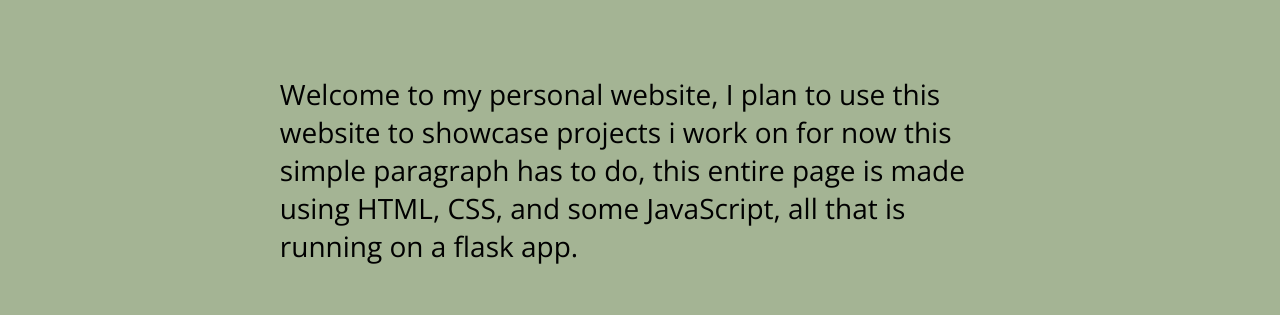
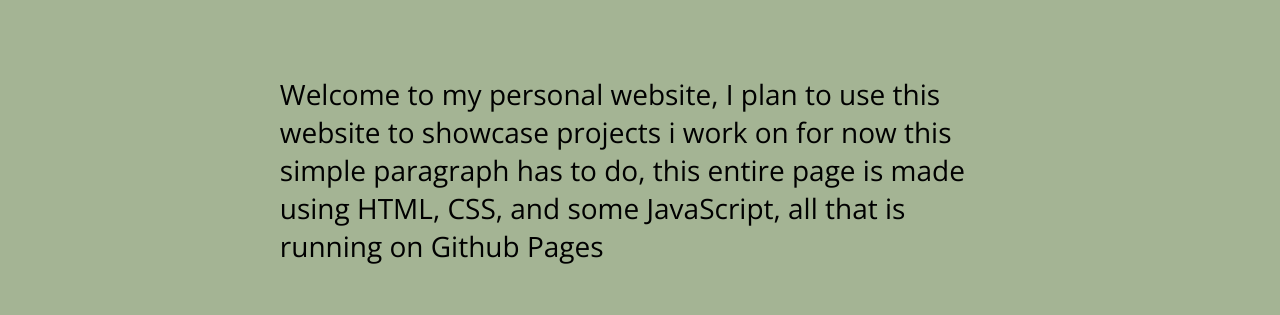
Before and after one commit to JorjoF/Personal-Website, a plain HTML site: page index.html in a window 1280 px wide. Shown: the part 1267-1582 px from the top of the page. Drawn offline with nearby package versions, Linux system fonts and the light colour scheme.

Commit message:
Update index.html

```diff
--- a/index.html
+++ b/index.html
@@ -41,7 +41,7 @@
                 <div class="paragraph">
                     <p>HELLO, my name is Jorge Fuerte, I am a college student studing Computer Science curently working hard to become a Roboticist.</p>
                     </br>
-                    <p>Welcome to my personal website, I plan to use this website to showcase projects i work on for now this simple paragraph has to do, this entire page is made using HTML, CSS, and some JavaScript,  all that is running on a flask app.</p>
+                    <p>Welcome to my personal website, I plan to use this website to showcase projects i work on for now this simple paragraph has to do, this entire page is made using HTML, CSS, and some JavaScript,  all that is running on Github Pages</p>
                     </br>
                     <p>Thank you for reading this far if you want to get in touch with me you can contact me using any of the links in the section down below, Goodbye for now</p>
                 </div>
```
